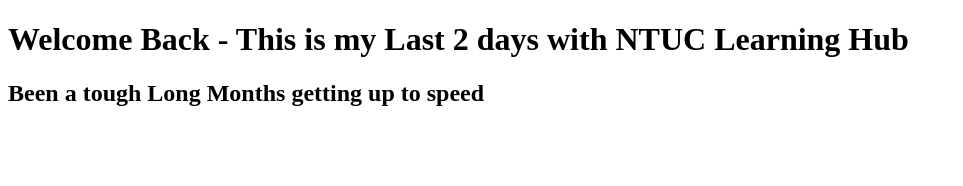
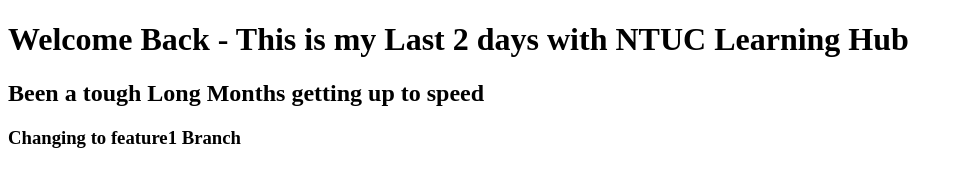
Before and after one commit to louislukechen/mylandingpage, a plain HTML site: page index.html in a window 1280 px wide. Shown: the whole page, without its empty margins (0-963 px from the left). Drawn offline with Linux system fonts and the light colour scheme.

Commit message:
Changing to feature1

```diff
--- a/index.html
+++ b/index.html
@@ -8,5 +8,6 @@
 <body>
     <h1> Welcome Back - This is my Last 2 days with NTUC Learning Hub</h1>
     <h2> Been a tough Long Months getting up to speed</h2>
+    <h3>Changing to feature1 Branch</h3>
 </body>
 </html>
```
